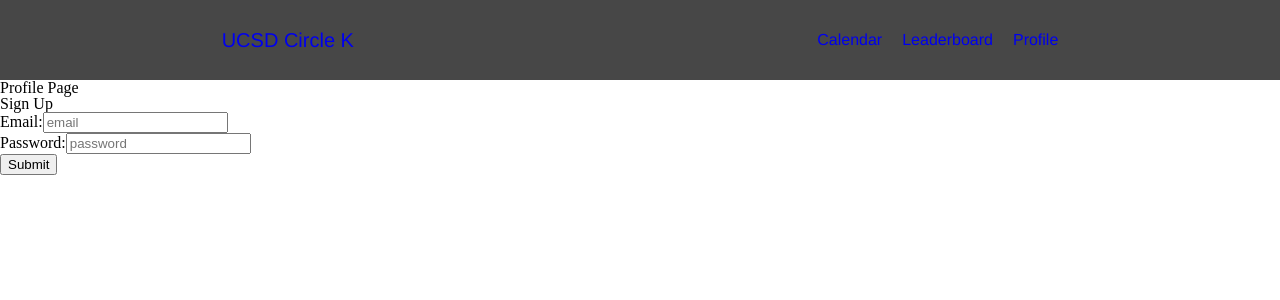
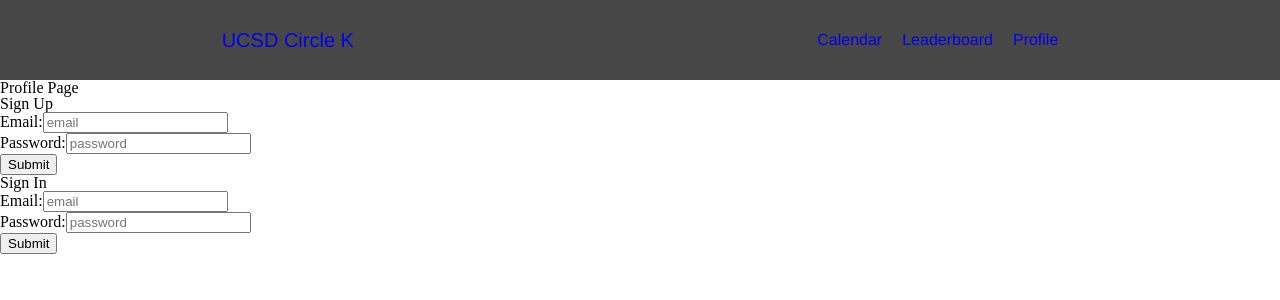
Before and after one commit to ucsdcirclek/reaktion, a React (Create React App) app in the folder homestead/: page /profile in a window 1280 px wide. Shown: the top 300 px of the page. Built offline with nearby package versions, Linux system fonts and the light colour scheme.

Commit message:
Added sign up

```diff
--- a/homestead/src/App.js
+++ b/homestead/src/App.js
@@ -5,7 +5,7 @@
 import Profile from './Profile';
 import Leaderboard from './Leaderboard';
 import { BrowserRouter as Router, Switch, Route } from 'react-router-dom';
-import SignUp from './SignUp';
+
 
 function App() {
   return (
@@ -17,7 +17,6 @@
           <Route path="/calendar" component={Calendar} />
           <Route path="/leaderboard" component={Leaderboard} />
           <Route path="/profile" component={Profile} />
-          <SignUp path="/signUp" component={SignUp} />
         </Switch>
       </div>
     </Router>
--- a/homestead/src/Profile.js
+++ b/homestead/src/Profile.js
@@ -1,7 +1,8 @@
 import React from 'react';
 import './App.css';
+import * as firebase from 'firebase';
 
-class NameForm extends React.Component {
+class SignUp extends React.Component {
   constructor(props) {
     super(props);
     this.state = {emailValue: '', passValue: ''};
@@ -22,8 +23,17 @@
   }
 
   handleSubmit(event) {
-    alert('A name and password was submitted: ' + this.state.value);
+    alert('A name and password was submitted: ' + this.state.emailValue);
     event.preventDefault();
+
+    const email = this.state.emailValue;
+    const password = this.state.passValue;
+    firebase.auth().createUserWithEmailAndPassword(email, password).catch(function(error) {
+      // Handle Errors here.
+      var errorCode = error.code;
+      var errorMessage = error.message;
+      // ...
+    });
   }
 
   render() {
@@ -55,9 +65,12 @@
   return (
     <div>
       <h1>Profile Page</h1>
-      <h2>Sign Up</h2>
-      <NameForm />
+      <h2 id="sign-Up">Sign Up</h2>
+      <SignUp />
+      <h2 id="sign-in">Sign In</h2>
+      <SignUp />
     </div>
+
 
   );
 }
```
Also changed, not shown: homestead/src/SignUp.js (deleted), homestead/src/components/SignIn.js (deleted).
